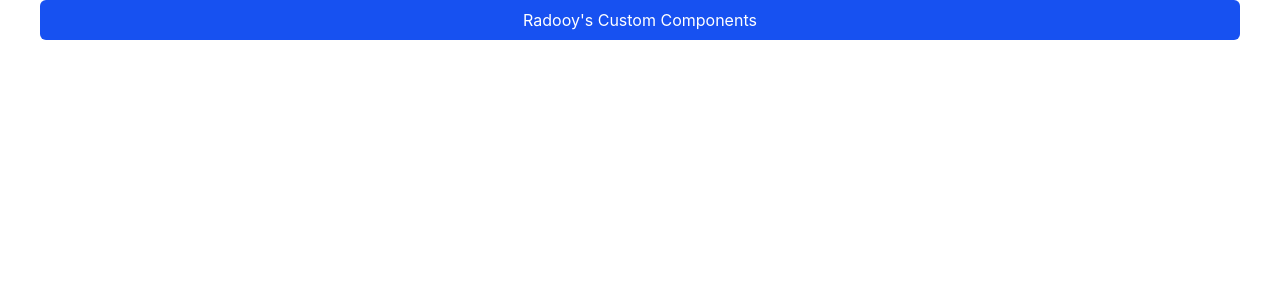
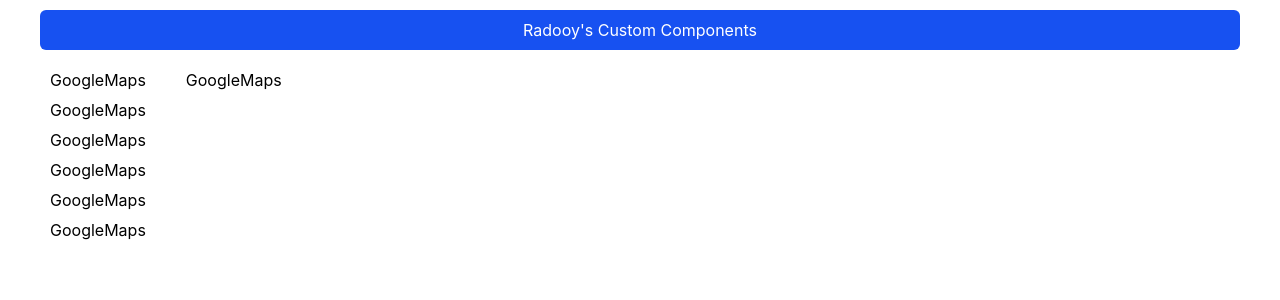
Before and after one commit to radooy/customComponents, a React (Create React App) app: page /maps in a window 1280 px wide. Shown: the top 300 px of the page. Built offline with nearby package versions, Linux system fonts and the light colour scheme.

Commit message:
Apply some styles. Include routing. Create dummy maps component

```diff
--- a/src/App.css
+++ b/src/App.css
@@ -11,4 +11,23 @@
   max-height: 50px;
   padding: 10px;
   border-radius: 6px;
+  margin-top: 10px;
 }
+
+.flex {
+  display: flex;
+}
+
+.flex.column {
+  flex-direction: column;
+}
+
+.mt-20 {
+  margin-top: 20px;
+}
+
+.home-link {
+  cursor: pointer;
+  max-width: 300px;
+  margin: 0 auto;
+}
--- a/src/App.jsx
+++ b/src/App.jsx
@@ -1,9 +1,25 @@
 import './App.css';
+import { Route, Routes, useNavigate  } from 'react-router-dom';
+import GoogleMaps from './components/GoogleMaps/GoogleMaps'
+import Selector from './components/Selector/Selector';
 
 function App() {
+  const navigate = useNavigate();
+  const onClickHandler = () => {
+    navigate('/');
+  };
+
   return (
     <div className="App">
-      <nav>Radooy's Custom Components</nav>
+      <nav>
+        <div className="home-link" onClick={onClickHandler}>Radooy's Custom Components</div>
+      </nav>
+      <div className="flex mt-20">
+        <Selector />
+        <Routes>
+          <Route path="/maps" element={<GoogleMaps />} />
+        </Routes>
+      </div>
     </div>
   );
 }
--- /dev/null
+++ b/src/components/GoogleMaps/GoogleMaps.jsx
@@ -0,0 +1,8 @@
+
+const GoogleMaps = () => {
+  return (
+    <div>GoogleMaps</div>
+  )
+}
+
+export default GoogleMaps;
--- /dev/null
+++ b/src/components/Selector/Selector.jsx
@@ -0,0 +1,19 @@
+import { Link } from "react-router-dom";
+import style from "./Selector.module.css";
+
+const Selector = () => {
+  return (
+    <div className={style.wrapper}>
+        <div className="flex column">
+            <Link className={style.link} to="/maps">GoogleMaps</Link>
+            <Link className={style.link} to="/maps">GoogleMaps</Link>
+            <Link className={style.link} to="/maps">GoogleMaps</Link>
+            <Link className={style.link} to="/maps">GoogleMaps</Link>
+            <Link className={style.link} to="/maps">GoogleMaps</Link>
+            <Link className={style.link} to="/maps">GoogleMaps</Link>
+        </div>
+    </div>
+  )
+}
+
+export default Selector;
--- /dev/null
+++ b/src/components/Selector/Selector.module.css
@@ -0,0 +1,14 @@
+.wrapper {
+    text-align: left;
+    padding: 0 40px 0 10px;
+}
+
+.link {
+    text-decoration: none;
+    margin-bottom: 10px;
+    color: rgb(0, 0, 0);
+}
+
+.link:hover {
+    color: rgb(23, 81, 241);
+}
--- a/src/index.js
+++ b/src/index.js
@@ -3,11 +3,16 @@
 import './index.css';
 import App from './App';
 import reportWebVitals from './reportWebVitals';
+import { BrowserRouter, Routes, Route } from 'react-router-dom';
 
 const root = ReactDOM.createRoot(document.getElementById('root'));
 root.render(
   <React.StrictMode>
-    <App />
+    <BrowserRouter>
+      <Routes>
+        <Route path="*" element={<App />} />
+      </Routes>
+    </BrowserRouter>
   </React.StrictMode>
 );
 
```
Also changed, not shown: public/manifest.json.
